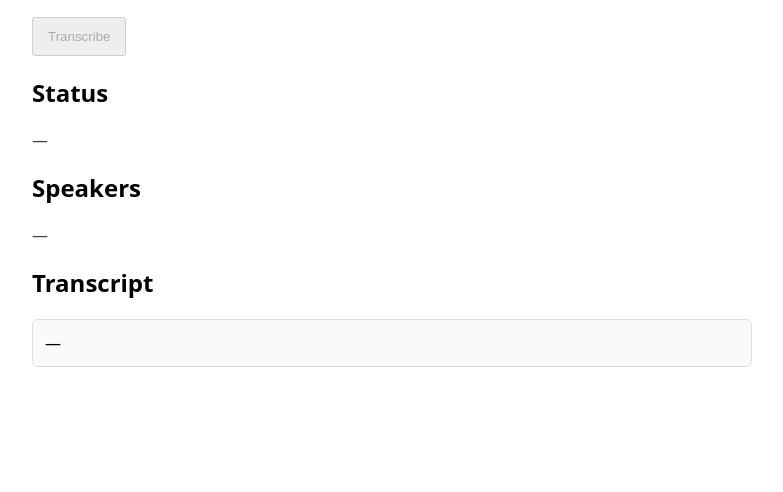
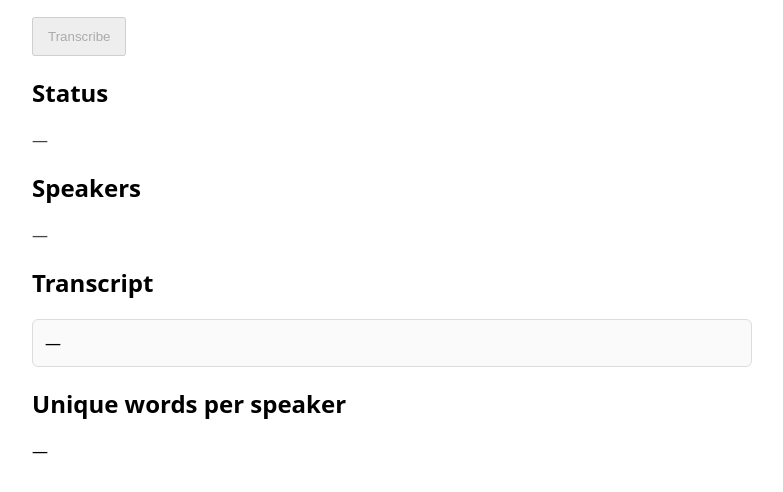
Before and after one commit to jeronimofuenzalida-droid/LUMI_MVP0_test, a plain HTML site: page index.html in a window 1280 px wide. Shown: the part 130-622 px from the top of the page, without its empty margins (8-791 px from the left). Drawn offline with Linux system fonts and the light colour scheme.

Commit message:
Add section for unique words per speaker

```diff
--- a/index.html
+++ b/index.html
@@ -25,6 +25,9 @@
 
       <h2>Transcript</h2>
       <div id="dialogue" class="transcript">—</div>
+
+      <h2>Unique words per speaker</h2>
+      <div id="wordsWrap" class="tableWrap">—</div>
     </div>
 
     <script src="app.js"></script>
```
